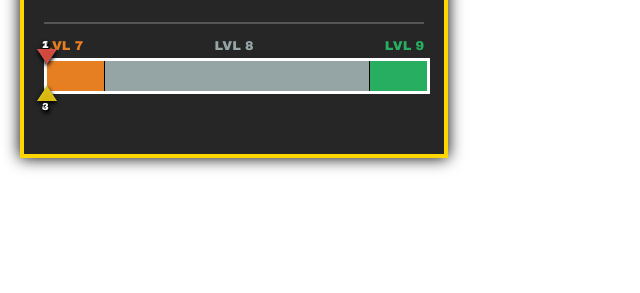
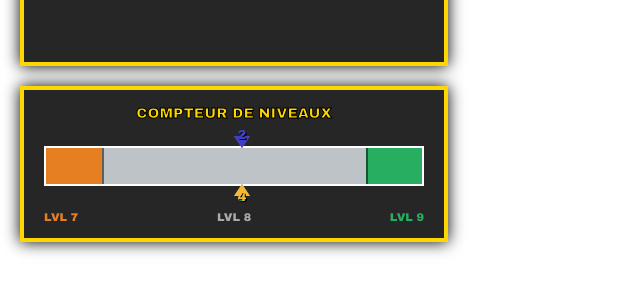
Before and after one commit to zazzzzzou/smash-backend, a website: page public/overlay.html in a window 1280 px wide. Shown: the part 483-776 px from the top of the page, without its empty margins (0-640 px from the left). Drawn offline with nearby package versions, Linux system fonts and the light colour scheme; no server answers.

Commit message:
Ajout spam et progression level up et down

```diff
--- a/public/overlay.html
+++ b/public/overlay.html
@@ -8,137 +8,149 @@
         :root { --smash-yellow: #FFD700; --blb-blue: #2D3271; --bg-dark: rgba(0, 0, 0, 0.85); }
         body { margin: 0; padding: 20px; background-color: transparent; font-family: 'Arial Black', sans-serif; color: white; overflow: hidden; text-transform: uppercase; }
 
-        #overlay-container {
+        /* Conteneur Principal Existant */
+        #overlay-container { width: 380px; background: var(--bg-dark); padding: 20px; border: 4px solid var(--smash-yellow); box-shadow: 0 0 15px #000; margin-bottom: 20px; }
+
+        /* --- NOUVEAU CONTENEUR POUR LA BARRE DE LEVEL --- */
+        #gauge-container {
             width: 380px;
             background: var(--bg-dark);
-            padding: 20px;
+            padding: 15px 20px;
             border: 4px solid var(--smash-yellow);
             box-shadow: 0 0 15px #000;
+            display: flex;
+            flex-direction: column;
+            align-items: center;
         }
 
-        /* --- LISTE DES ORDIS --- */
-        .bot-row {
-            margin-bottom: 20px;
-            position: relative;
-            padding: 5px;
-            border: 2px solid transparent;
-            transition: all 0.3s ease;
+        .gauge-title {
+            font-size: 0.9em;
+            color: var(--smash-yellow);
+            margin-bottom: 15px;
+            -webkit-text-stroke: 1px black;
         }
 
+        .level-gauge-wrapper {
+            position: relative;
+            width: 100%;
+            height: 40px;
+            margin-top: 10px;
+            margin-bottom: 10px;
+        }
+
+        /* La barre colorée (-10 à +10) */
+        .level-gauge-bar {
+            width: 100%;
+            height: 100%;
+            border: 2px solid white;
+            box-sizing: border-box;
+            background: linear-gradient(
+                to right,
+                #e67e22 0%, #e67e22 15%, /* -10 à -7 (Orange) */
+                #bdc3c7 15%, #bdc3c7 85%, /* -6 à +6 (Neutre/Gris) */
+                #27ae60 85%, #27ae60 100% /* +7 à +10 (Vert) */
+            );
+            position: relative;
+        }
+
+        /* Marqueurs visuels (lignes verticales) pour délimiter les zones */
+        .gauge-marker {
+            position: absolute;
+            top: 0;
+            bottom: 0;
+            width: 2px;
+            background: rgba(0,0,0,0.5);
+        }
+
+        /* CURSEURS (Triangles) */
+        .cursor {
+            position: absolute;
+            width: 0;
+            height: 0;
+            border-left: 8px solid transparent;
+            border-right: 8px solid transparent;
+            transition: left 0.3s cubic-bezier(0.175, 0.885, 0.32, 1.275); /* Animation fluide */
+            z-index: 10;
+        }
+
+        .cursor-label {
+            position: absolute;
+            width: 20px;
+            text-align: center;
+            font-size: 0.8em;
+            font-weight: bold;
+            color: white;
+            text-shadow: 1px 1px 0 #000;
+            left: -10px; /* Centrer par rapport au triangle */
+        }
+
+        /* Ordis 1 et 2 : En haut, pointent vers le bas */
+        .cursor-top {
+            top: -10px;
+            border-top: 12px solid;
+        }
+        .cursor-top .cursor-label { top: -20px; }
+
+        /* Ordis 3 et 4 : En bas, pointent vers le haut */
+        .cursor-bottom {
+            bottom: -10px;
+            border-bottom: 12px solid;
+        }
+        .cursor-bottom .cursor-label { bottom: -20px; }
+
+        /* Couleurs des curseurs par bot pour les distinguer un peu */
+        .c-1 { border-top-color: #ff3f34; } .c-1 .cursor-label { color: #ff3f34; }
+        .c-2 { border-top-color: #3c40c6; } .c-2 .cursor-label { color: #3c40c6; }
+        .c-3 { border-bottom-color: #0fb9b1; } .c-3 .cursor-label { color: #0fb9b1; }
+        .c-4 { border-bottom-color: #f7b731; } .c-4 .cursor-label { color: #f7b731; }
+
+        /* --- STYLES EXISTANTS --- */
+        .bot-row { margin-bottom: 20px; position: relative; padding: 5px; border: 2px solid transparent; transition: all 0.3s ease; }
         .bot-header { display: flex; justify-content: space-between; align-items: center; margin-bottom: 5px; }
         .bot-name { font-size: 1.4em; -webkit-text-stroke: 1px #000; text-shadow: 2px 2px 0px #000; }
-
-        .level-badge {
-            display: flex; align-items: center; background: var(--blb-blue); color: var(--smash-yellow);
-            padding: 2px 10px; border: 2px solid var(--smash-yellow); transform: skew(-10deg); box-shadow: 2px 2px 0px #000;
-        }
-
+        .level-badge { display: flex; align-items: center; background: var(--blb-blue); color: var(--smash-yellow); padding: 2px 10px; border: 2px solid var(--smash-yellow); transform: skew(-10deg); box-shadow: 2px 2px 0px #000; }
         .winner-star { display: none; font-size: 1.2em; margin-right: 5px; animation: star-jump 0.8s infinite ease-in-out; }
         @keyframes star-jump { 0%, 100% { transform: translateY(0); } 50% { transform: translateY(-5px); } }
-
-        .is-winner {
-            border-color: var(--smash-yellow) !important;
-            background: rgba(255, 215, 0, 0.15);
-            box-shadow: 0 0 10px var(--smash-yellow);
-            transform: scale(1.02);
-        }
+        .is-winner { border-color: var(--smash-yellow) !important; background: rgba(255, 215, 0, 0.15); box-shadow: 0 0 10px var(--smash-yellow); transform: scale(1.02); }
         .is-winner .winner-star { display: block; }
-
         .progress-bg { width: 100%; height: 24px; background: #111; border: 3px solid #FFF; overflow: hidden; }
         .progress-bar { height: 100%; width: 0%; background: linear-gradient(to bottom, #FF4500, #FF8C00); transition: width 0.6s ease-out; }
         .stats-line { display: flex; justify-content: space-between; font-size: 0.85em; margin-top: 5px; color: var(--smash-yellow); font-style: italic; }
         .steak-count { color: #51cf66; font-weight: bold; }
-
         #bonus-alert { margin-top: 15px; height: 25px; font-size: 1em; color: #00D1FF; text-align: center; font-weight: bold; font-style: italic; }
-
-        /* --- BARRE DE PROGRESSION LEVEL (NOUVEAU) --- */
-        #gauge-container {
-            margin-top: 25px;
-            border-top: 2px solid #555;
-            padding-top: 15px;
-            position: relative;
-        }
-
-        .gauge-labels {
-            display: flex;
-            justify-content: space-between;
-            font-size: 0.8em;
-            color: #ccc;
-            margin-bottom: 5px;
-            font-weight: bold;
-        }
-
-        .gauge-track {
-            position: relative;
-            height: 30px;
-            width: 100%;
-            background: #000;
-            border: 3px solid #fff;
-            display: flex;
-        }
-
-        /* Zones de couleur */
-        .zone-orange { width: 15%; background: #e67e22; border-right: 1px solid #000; } /* -10 à -7 */
-        .zone-grey { width: 70%; background: #95a5a6; border-right: 1px solid #000; }   /* -6 à +6 */
-        .zone-green { width: 15%; background: #27ae60; }                                /* +7 à +10 */
-
-        /* Curseurs */
-        .cursor {
-            position: absolute;
-            top: -8px; /* Dépasse légèrement en haut */
-            width: 0;
-            height: 0;
-            border-left: 10px solid transparent;
-            border-right: 10px solid transparent;
-            border-top: 15px solid; /* Pointe vers le bas */
-            transform: translateX(-50%); /* Centrer sur la valeur */
-            transition: left 0.3s cubic-bezier(0.175, 0.885, 0.32, 1.275);
-            z-index: 10;
-            filter: drop-shadow(0px 2px 2px rgba(0,0,0,0.8));
-        }
-
-        /* Couleurs curseurs avec transparence pour chevauchement */
-        #cursor-0 { border-top-color: rgba(231, 76, 60, 0.9); top: -12px; z-index: 13; } /* Rouge P1 */
-        #cursor-1 { border-top-color: rgba(52, 152, 219, 0.9); top: -12px; z-index: 12; } /* Bleu P2 */
-        #cursor-2 { border-top-color: rgba(241, 196, 15, 0.9); top: 25px; border-top: 0; border-bottom: 15px solid rgba(241, 196, 15, 0.9); z-index: 11; } /* Jaune P3 (Pointe vers le haut) */
-        #cursor-3 { border-top-color: rgba(46, 204, 113, 0.9); top: 25px; border-top: 0; border-bottom: 15px solid rgba(46, 204, 113, 0.9); z-index: 10; } /* Vert P4 (Pointe vers le haut) */
-
-        /* Numéros dans les curseurs (Optionnel mais utile) */
-        .cursor span {
-            position: absolute;
-            top: -25px;
-            left: -5px;
-            color: white;
-            font-size: 10px;
-            text-shadow: 1px 1px 0 #000;
-        }
-        #cursor-2 span, #cursor-3 span { top: 15px; } /* Ajustement pour ceux du bas */
-
     </style>
 </head>
 <body>
+
     <div id="overlay-container">
         <div id="bots-container"></div>
+        <div id="bonus-alert"></div>
+    </div>
 
-        <div id="gauge-container">
-            <div class="gauge-labels">
-                <span style="color:#e67e22">LVL 7</span>
-                <span style="color:#95a5a6">LVL 8</span>
-                <span style="color:#27ae60">LVL 9</span>
+    <div id="gauge-container">
+        <div class="gauge-title">COMPTEUR DE NIVEAUX</div>
+        <div class="level-gauge-wrapper">
+            <div class="level-gauge-bar">
+                <div class="gauge-marker" style="left: 15%;"></div> <div class="gauge-marker" style="left: 85%;"></div> </div>
+
+            <div id="cursor-1" class="cursor cursor-top c-1" style="left: 50%;">
+                <span class="cursor-label">1</span>
             </div>
-            <div class="gauge-track">
-                <div class="zone-orange"></div>
-                <div class="zone-grey"></div>
-                <div class="zone-green"></div>
-
-                <div id="cursor-0" class="cursor"><span>1</span></div>
-                <div id="cursor-1" class="cursor"><span>2</span></div>
-                <div id="cursor-2" class="cursor"><span>3</span></div>
-                <div id="cursor-3" class="cursor"><span>4</span></div>
+            <div id="cursor-2" class="cursor cursor-top c-2" style="left: 50%;">
+                <span class="cursor-label">2</span>
+            </div>
+            <div id="cursor-3" class="cursor cursor-bottom c-3" style="left: 50%;">
+                <span class="cursor-label">3</span>
+            </div>
+            <div id="cursor-4" class="cursor cursor-bottom c-4" style="left: 50%;">
+                <span class="cursor-label">4</span>
             </div>
         </div>
-
-        <div id="bonus-alert"></div>
+        <div style="width:100%; display:flex; justify-content:space-between; font-size:0.7em; color:#aaa; margin-top:15px;">
+            <span style="color:#e67e22">LVL 7</span>
+            <span>LVL 8</span>
+            <span style="color:#27ae60">LVL 9</span>
+        </div>
     </div>
 
     <script>
@@ -164,9 +176,26 @@
         }
         initRows();
 
+        // Fonction pour déplacer les curseurs
+        function updateCursors(counters) {
+            // counters est un tableau [c1, c2, c3, c4] avec des valeurs de -10 à 10
+            counters.forEach((val, idx) => {
+                const cursor = document.getElementById(`cursor-${idx+1}`);
+                if (cursor) {
+                    // Mapping: -10 => 0%, +10 => 100%, 0 => 50%
+                    // Formule: (val + 10) / 20 * 100
+                    let percent = ((val + 10) / 20) * 100;
+
+                    // Sécurité bornes graphiques (pour ne pas sortir du div)
+                    percent = Math.max(0, Math.min(100, percent));
+
+                    cursor.style.left = `${percent}%`;
+                }
+            });
+        }
+
         socket.on('game-status', (match) => {
-            // 1. Mise à jour des Niveaux (Seulement à la fin du bonus pour éviter la confusion)
-            // L'admin et la BDD ont la vérité, mais l'affichage "LVL" ne change qu'à la clôture du bonus.
+            // 1. Mise à jour des Niveaux dans le tableau (Résultat final ou actuel)
             if (match.bonusResults?.botLevels) {
                 match.bonusResults.botLevels.forEach((lvl, i) => {
                     const row = document.getElementById(`bot-row-${i+1}`);
@@ -174,19 +203,9 @@
                 });
             }
 
-            // 2. Animation des curseurs de la jauge (Temps réel)
-            if (match.bonusResults?.levelCounters) {
-                match.bonusResults.levelCounters.forEach((val, i) => {
-                    const cursor = document.getElementById(`cursor-${i}`);
-                    if (cursor) {
-                        // Math: -10 à 10.
-                        // -10 = 0%, 0 = 50%, 10 = 100%.
-                        // Formule : ((val + 10) / 20) * 100
-                        const percent = ((val + 10) / 20) * 100;
-                        cursor.style.left = `${percent}%`;
-                    }
-                });
-            }
+            // 2. Mise à jour des Curseurs sur la jauge
+            const counters = match.bonusResults?.botCounters || [0,0,0,0];
+            updateCursors(counters);
 
             // 3. Gestion Vainqueur
             document.querySelectorAll('.bot-row').forEach(r => r.classList.remove('is-winner'));
@@ -195,16 +214,13 @@
                 if (winnerRow) winnerRow.classList.add('is-winner');
             }
 
-            // 4. Reset Visuel (Nouveau Match)
+            // 4. Reset Match
             if (match.status === 'AWAITING_PREDICTION') {
                 document.querySelectorAll('.progress-bar').forEach(b => b.style.width = '0%');
                 document.querySelectorAll('.pts-val, .perc-val').forEach(v => v.textContent = '0');
-
+                document.querySelectorAll('.bot-row').forEach(r => r.classList.remove('is-winner'));
                 // Reset curseurs au centre
-                for(let i=0; i<4; i++) {
-                    const cursor = document.getElementById(`cursor-${i}`);
-                    if(cursor) cursor.style.left = '50%';
-                }
+                updateCursors([0,0,0,0]);
             }
         });
 
```
Also changed, not shown: index.js (+105 -68 lines).
